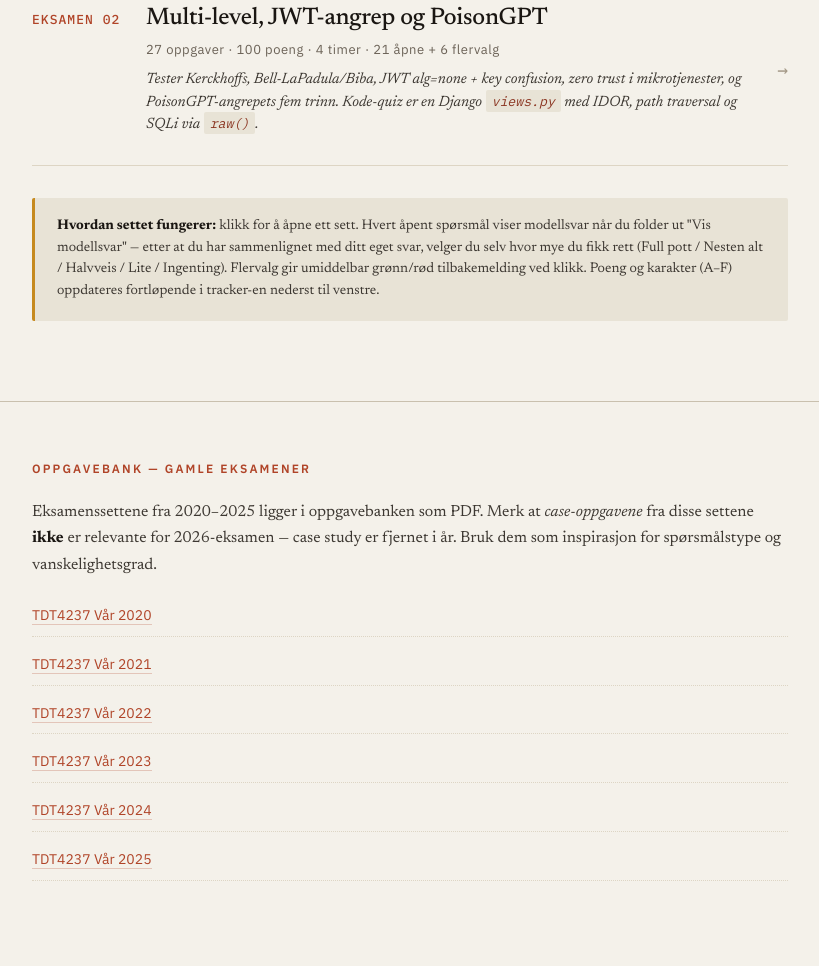
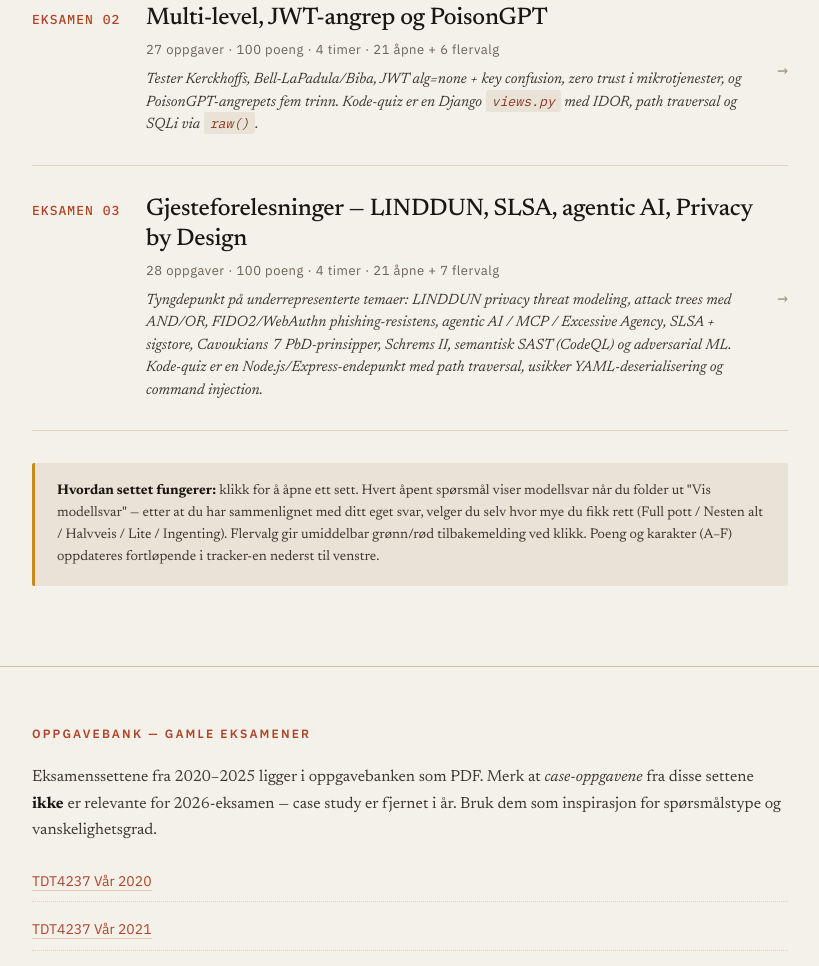
Before and after one commit to NicolaiBaklund/ProgSik, a website: page eksamen/index.html in a window 1280 px wide. Shown: the part 860-1826 px from the top of the page, without its empty margins (230-1049 px from the left). Drawn offline with Linux system fonts and the light colour scheme.

Commit message:
Add new exam card for Gjesteforelesninger covering LINDDUN, SLSA, and agentic AI topics

```diff
--- a/eksamen/index.html
+++ b/eksamen/index.html
@@ -121,6 +121,16 @@
       <span class="ec-arrow">&rarr;</span>
     </a>
 
+    <a href="genererte/eksamen_03.html" class="exam-card">
+      <span class="ec-num">EKSAMEN 03</span>
+      <div class="ec-info">
+        <div class="ec-title">Gjesteforelesninger — LINDDUN, SLSA, agentic AI, Privacy by Design</div>
+        <div class="ec-meta">28 oppgaver · 100 poeng · 4 timer · 21 åpne + 7 flervalg</div>
+        <div class="ec-desc">Tyngdepunkt på underrepresenterte temaer: LINDDUN privacy threat modeling, attack trees med AND/OR, FIDO2/WebAuthn phishing-resistens, agentic AI / MCP / Excessive Agency, SLSA + sigstore, Cavoukians 7 PbD-prinsipper, Schrems II, semantisk SAST (CodeQL) og adversarial ML. Kode-quiz er en Node.js/Express-endepunkt med path traversal, usikker YAML-deserialisering og command injection.</div>
+      </div>
+      <span class="ec-arrow">&rarr;</span>
+    </a>
+
     <div class="info-note">
       <p><strong>Hvordan settet fungerer:</strong> klikk for å åpne ett sett. Hvert åpent spørsmål viser modellsvar når du folder ut "Vis modellsvar" — etter at du har sammenlignet med ditt eget svar, velger du selv hvor mye du fikk rett (Full pott / Nesten alt / Halvveis / Lite / Ingenting). Flervalg gir umiddelbar grønn/rød tilbakemelding ved klikk. Poeng og karakter (A–F) oppdateres fortløpende i tracker-en nederst til venstre.</p>
     </div>
```
